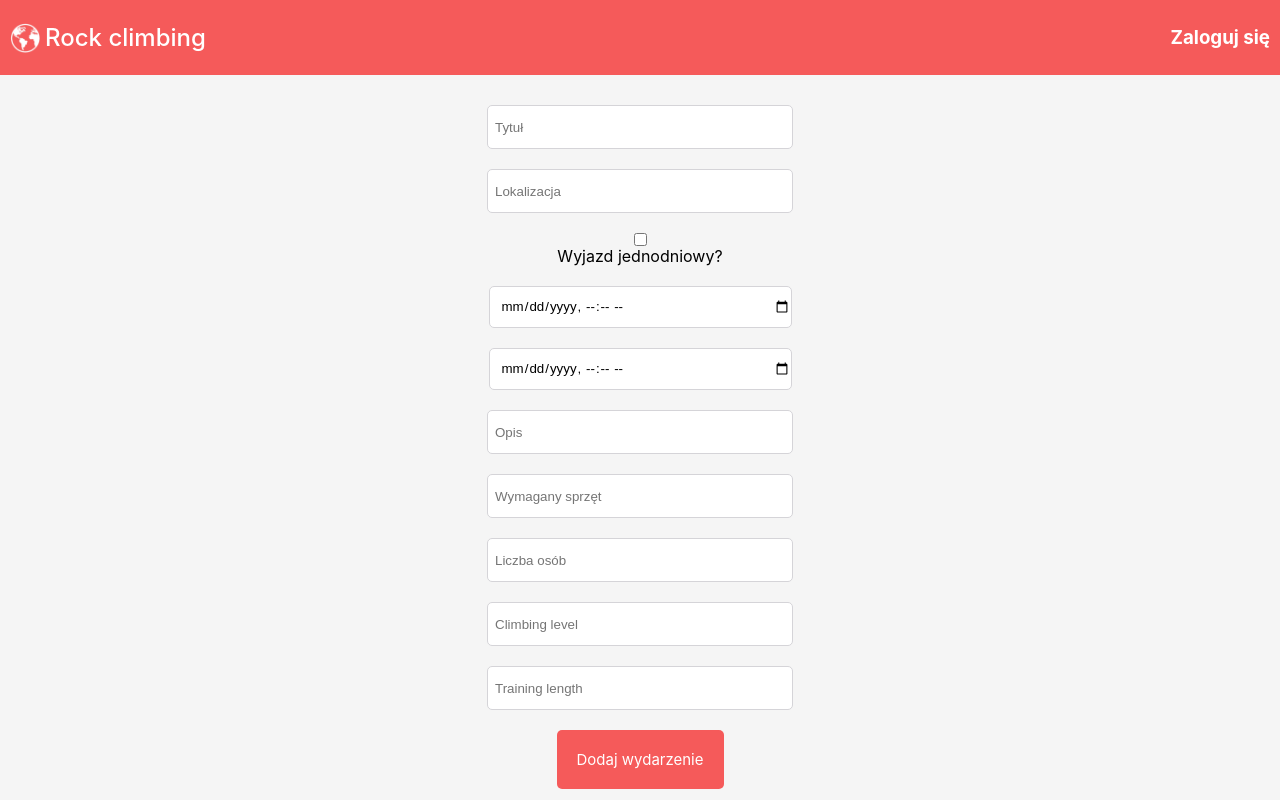
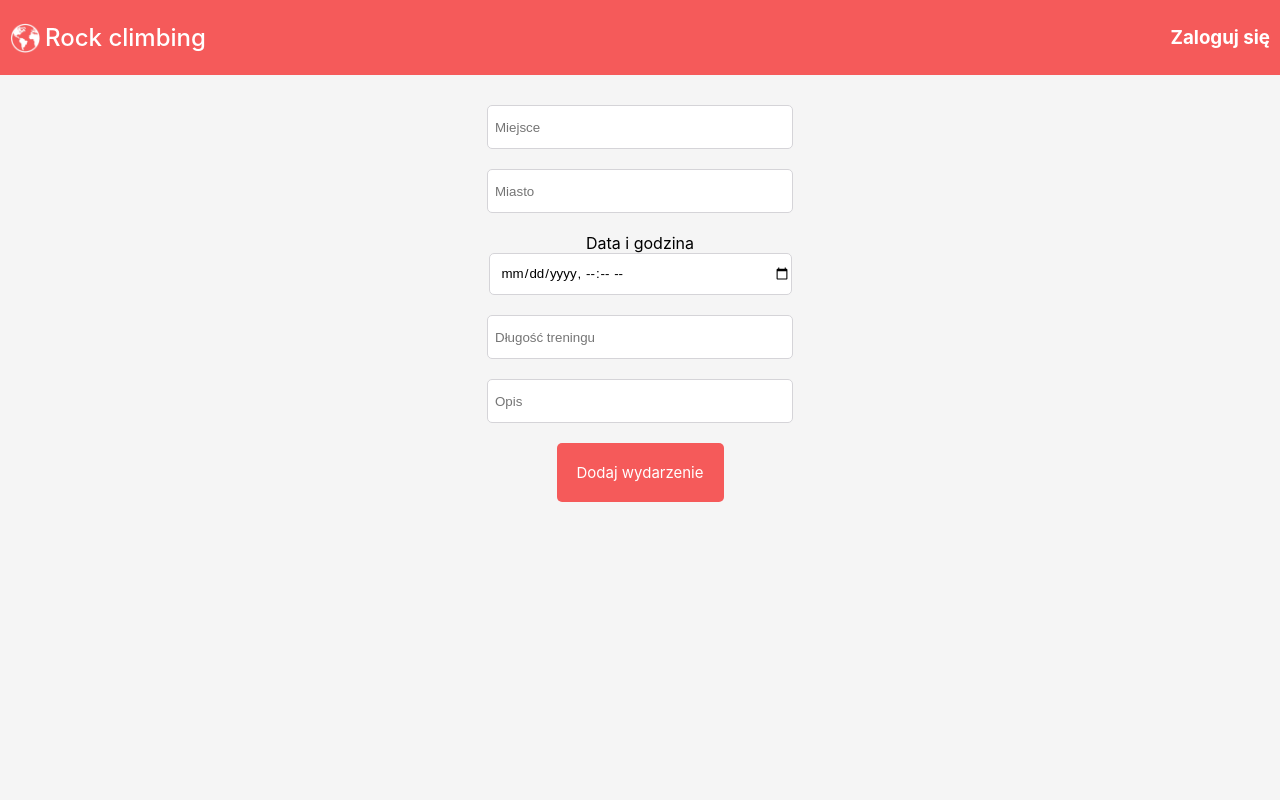
Before and after one commit to myszol321/RockClimbing, a React (Create React App) app: page /addEvent in a window 1280 px wide. Built offline with nearby package versions, Linux system fonts and the light colour scheme.

Commit message:
get and post methods

```diff
--- a/package.json
+++ b/package.json
@@ -38,5 +38,6 @@
       "last 1 firefox version",
       "last 1 safari version"
     ]
-  }
+  },
+  "proxy": "http://localhost:4000"
 }
--- a/public/style.css
+++ b/public/style.css
@@ -320,7 +320,7 @@ body {
     border: 1px solid #D5D4D8;
     text-indent: 5px;
     width: 300px;
-    height: 40px;
+    min-height: 40px;
     margin-bottom: 20px;
 }
 
@@ -343,7 +343,15 @@ body {
 
 .form--profile > textarea {
     resize: none;
-    height: 100px;
+}
+
+.form--regster > textarea {
+    display: block;
+    width: 100%;
+    overflow: hidden;
+    resize: both;
+    min-height: 40px;
+    line-height: 20px;
 }
 
 .form--profile--photo {
--- a/src/App.js
+++ b/src/App.js
@@ -9,7 +9,7 @@ import AddEvent from "./components/AddEvent"
 import EditProfile from "./components/EditProfile"
 import LoginPage from "./components/LoginPage"
 import RegisterPage from "./components/RegisterPage"
-import AllUsers from "./components/AllUsers"
+// import AllUsers from "./components/AllUsers"
 
 export default function App() {
     const [userInfo, setUserInfo] = React.useState({
@@ -33,8 +33,8 @@ export default function App() {
             <Navbar userInfo={userInfo} changeLoggedIn={changeLoggedIn}/>
             <div className="main-page">
                 <Routes>
-                    <Route path="/" element={<AllUsers />} />
-                    <Route exact path="/profilePage" element={<ProfilePage userInfo={userInfo}/>}/>
+                    <Route path="/" element={<EventList />} />
+                    <Route path="/profilePage" element={<ProfilePage userInfo={userInfo}/>}/>
                     <Route path="/addEvent" element={<AddEvent />}/>
                     <Route path="/editProfile" element={<EditProfile />}/>
                     <Route path="/eventPage" element={<EventPage />}/>
--- a/src/components/AddEvent.js
+++ b/src/components/AddEvent.js
@@ -3,20 +3,12 @@ import { Link } from 'react-router-dom'
 
 export default function AddEvent() {
     const [formData, setFormData] = React.useState({
-        title:"",
-        location: "",
+        gym_name:"",
+        city: "",
+        date_and_time: "",
+        training_length: "",
         description: "",
-        isOneDay: false,
-        startDate: "",
-        endDate: "",
-        profile: "",
-        gear: "",
-        numberOfPeople: "",
-        climbingLevel: "",
-        trainingLength: ""
     })
-
-    const [isDisabled, setIsDisabled] = React.useState(false)
 
     function handleChange(event) {
         const {name, value, type, checked} = event.target
@@ -26,46 +18,39 @@ export default function AddEvent() {
                 [name]: type === "checkbox" ? checked : value
             }
         })
-
-        if(formData.isOneDay === true) {
-            setIsDisabled(false)
-        }
-        else {
-            setIsDisabled(true)
-        }
     }
 
     function handleSubmit(event) {
         event.preventDefault()
 
-        if(!formData.title) {
-            alert("Niepoprawny tytuł")
-        }
-        else if(!formData.location) {
-            alert("Niepoprawna lokalizacja")
-        }
-        else if(isDisabled) {
-            if(!formData.startDate) {
-                alert("Niepoprawna data")
-            }
-        }
-        else if (!formData.startDate || !formData.endDate ||
-            formData.startDate > formData.endDate) {
-            alert("Niepoprawna data")
-        }
+        // if(!formData.title) {
+        //     alert("Niepoprawny tytuł")
+        // }
+        // else if(!formData.location) {
+        //     alert("Niepoprawna lokalizacja")
+        // }
+        // else if(isDisabled) {
+        //     if(!formData.startDate) {
+        //         alert("Niepoprawna data")
+        //     }
+        // }
+        // else if (!formData.startDate || !formData.endDate ||
+        //     formData.startDate > formData.endDate) {
+        //     alert("Niepoprawna data")
+        // }
 
-        else if(!formData.description) {
-            alert("Niepoprawny opis")
-        }
-        else if(!formData.gear) {
-            alert("Niepoprawny sprzęt")
-        }
-        else if(!formData.numberOfPeople || formData.numberOfPeople < 1) {
-            alert("Niepoprawna liczba osób")
-        }
-        else {
-            alert("Dodano wydarzenie")
-        }
+        // else if(!formData.description) {
+        //     alert("Niepoprawny opis")
+        // }
+        // else if(!formData.gear) {
+        //     alert("Niepoprawny sprzęt")
+        // }
+        // else if(!formData.numberOfPeople || formData.numberOfPeople < 1) {
+        //     alert("Niepoprawna liczba osób")
+        // }
+        // else {
+        //     alert("Dodano wydarzenie")
+        // }
         console.log(formData)
     }
 
@@ -74,48 +59,41 @@ export default function AddEvent() {
             <form className="form--event" onSubmit={handleSubmit}>
                 <input
                     type="text"
-                    placeholder="Tytuł"
+                    placeholder="Miejsce"
                     className="form--event--input"
-                    name="title"
-                    value={formData.title}
+                    name="gym_name"
+                    value={formData.gym_name}
                     onChange={handleChange}
                 />
 
                 <input
                     type="text"
-                    placeholder="Lokalizacja"
+                    placeholder="Miasto"
                     className="form--event--input"
-                    name="location"
-                    value={formData.location}
+                    name="city"
+                    value={formData.city}
+                    onChange={handleChange}
+                />
+
+                <label htmlFor="date">Data i godzina</label>
+
+                <input
+                    type="datetime-local"
+                    placeholder="Data i godzina"
+                    className="form--event--input"
+                    id="date"
+                    name="date_and_time"
+                    value={formData.date_and_time}
                     onChange={handleChange}
                 />
 
                 <input
-                    type="checkbox"
-                    id="isOneDay"
-                    name="isOneDay"
-                    checked={formData.isOneDay}
+                    type="text"
+                    placeholder="Długość treningu"
+                    className="form--event--input"
+                    name="training_length"
+                    value={formData.training_length}
                     onChange={handleChange}
-                />
-                <label htmlFor="isOneDay">Wyjazd jednodniowy?</label>
-                <br></br>
-                <input
-                    type="datetime-local"
-                    placeholder="Data rozpoczęcia"
-                    className="form--event--input"
-                    name="startDate"
-                    value={formData.startDate}
-                    onChange={handleChange}
-                />
-
-                <input
-                    type="datetime-local"
-                    placeholder="Data zakończenia"
-                    className="form--event--input"
-                    name="endDate"
-                    value={formData.endDate}
-                    onChange={handleChange}
-                    disabled={isDisabled}
                 />
 
                 <input
@@ -127,48 +105,6 @@ export default function AddEvent() {
                     onChange={handleChange}
                 />
 
-                <input
-                    type="text"
-                    placeholder="Wymagany sprzęt"
-                    className="form--event--input"
-                    name="gear"
-                    value={formData.gear}
-                    onChange={handleChange}
-                />
-
-                <input
-                    type="number"
-                    placeholder="Liczba osób"
-                    className="form--event--input"
-                    name="numberOfPeople"
-                    value={formData.numberOfPeople}
-                    onChange={handleChange}
-                    min="1"
-                    max="10"
-                />
-
-                <input
-                    type="number"
-                    placeholder="Climbing level"
-                    className="form--event--input"
-                    name="climbingLevel"
-                    value={formData.climbingLevel}
-                    onChange={handleChange}
-                    min="1"
-                    max="10"
-                />
-
-                <input
-                    type="number"
-                    placeholder="Training length"
-                    className="form--event--input"
-                    name="training length"
-                    value={formData.trainingLength}
-                    onChange={handleChange}
-                    min="1"
-                    max="10"
-                />
-
                 <button
                     className="form--event--button"
                 >
@@ -177,7 +113,6 @@ export default function AddEvent() {
                     </Link>
                 </button>
             </form>
-            {/* {modal && <Modal error={modalText}/>} */}
         </div>
     )
 }
--- a/src/components/ProfilePage.js
+++ b/src/components/ProfilePage.js
@@ -7,7 +7,7 @@ export default function ProfilePage(props) {
         <div className="profile">
             <img className="profile--photo" src={foto} alt=""/>
             <div className="profile--info">
-                <h1 className="profile--info--name">Imię i nazwisko</h1>
+                <h1 className="profile--info--name">{props.login}</h1>
                 <p className="profile--info--description">wiek, miasto</p>
             </div>
             <div className="profile--rating">
--- a/src/components/RegisterPage.js
+++ b/src/components/RegisterPage.js
@@ -1,20 +1,48 @@
 import React from "react"
 import ConditionalLink from "./ConditionalLink"
 import {Navigate, useNavigate} from "react-router-dom"
+const axios = require('axios').default;
+
 
 export default function RegisterPage() {
 
     const [formData, setFormData] = React.useState({
-        login:"",
+        first_name: "",
+        last_name: "",
+        age: "",
+        city: "",
+        description: "",
         email: "",
         password: "",
-        confirmPassword: ""
+        password2: ""
     })
 
     const navigate = useNavigate();
 
+    React.useEffect(() => {
+        const fetchProducts = async () => {
+            try {
+                const res = await axios.get(
+                    "http://localhost:4000/users/18"
+                );
+                setFormData(res.data[0])
+                console.log(res.data)
+                console.log(formData)
+            } catch (err) {
+                if (err.response) {
+                    alert(err.response);
+                } else if (err.request) {
+                    console.log(err.request);
+                }
+            }
+            console.log(formData)
+        };
+        fetchProducts();
+    }, []);
+
+
     function handleChange(event) {
-        const {name, value, type, checked} = event.target
+        const {name, value} = event.target
         setFormData(prevFormData => {
             return {
                 ...prevFormData,
@@ -26,34 +54,88 @@ export default function RegisterPage() {
     function handleSubmit(event) {
         event.preventDefault()
 
-        if(!formData.login) {
-            alert("Niepoprawna nazwa użytkownika");
+        // if(!formData.first_name) {
+        //     alert("Niepoprawna nazwa użytkownika");
+        // }
+        // else if(!formData.email) {
+        //     alert("Niepoprawny adres email");
+        // }
+        // else if(!formData.password) {
+        //     alert("Niepoprawne hasło");
+        // }
+        // else if(!formData.password2 || formData.password2 != formData.password) {
+        //     alert("Hasła się nie zgadzają");
+        // }
+        // else {
+            // navigate('/loginPage')
+            const fetchedData = fetch(`http://localhost:4000/users/register`, {
+                method: 'POST',
+                mode: 'cors',
+                body: JSON.stringify(formData),
+                headers: { "Content-Type": "application/json" }
+            })
+            .then((response) => {
+                if (response.ok) {
+                    alert("Zarejestrowano poprawnie");
+                    navigate('/loginPage')
+                    return response.json()
+                } else {
+                    alert(response.statusText)
+                    console.log(response.statusText)
+                }
+            })
+            .catch((error) => {
+                console.log(error)
+            })
+            return fetchedData
         }
-        else if(!formData.email) {
-            alert("Niepoprawny adres email");
-        }
-        else if(!formData.password) {
-            alert("Niepoprawne hasło");
-        }
-        else if(!formData.confirmPassword || formData.confirmPassword != formData.password) {
-            alert("Hasła się nie zgadzają");
-        }
-        else {
-            alert("Zarejestrowano poprawnie");
-            navigate('/loginPage')
-        }
-        console.log(formData)
-    }
 
     return (
         <form className="form--register" onSubmit={handleSubmit}>
+
             <input
                 type="text"
                 className="form--register--input"
-                placeholder="Nazwa użytkownika"
-                name="login"
-                value={formData.login}
+                placeholder="Imię"
+                name="first_name"
+                value={formData.first_name}
                 onChange={handleChange}
+            />
+
+            <input
+                type="text"
+                className="form--register--input"
+                placeholder="Nazwisko"
+                name="last_name"
+                value={formData.last_name}
+                onChange={handleChange}
+            />
+
+            <input
+                type="text"
+                className="form--register--input"
+                placeholder="Wiek"
+                name="age"
+                value={formData.age}
+                onChange={handleChange}
+            />
+
+            <input
+                type="text"
+                className="form--register--input"
+                placeholder="Miasto"
+                name="city"
+                value={formData.city}
+                onChange={handleChange}
+            />
+
+            <textarea
+                className="form--register--input"
+                placeholder="Opis"
+                name="description"
+                value={formData.description}
+                onChange={handleChange}
+                contenteditable
             />
 
             <input
@@ -78,8 +160,8 @@ export default function RegisterPage() {
                 type="password"
                 placeholder="Ponów hasło"
                 className="form--register--input"
-                name="confirmPassword"
-                value={formData.confirmPassword}
+                name="password2"
+                value={formData.password2}
                 onChange={handleChange}
             />
 
```
Also changed, not shown: src/components/Event.js (+4 -4 lines), src/components/EventList.js (+18 -2 lines).
